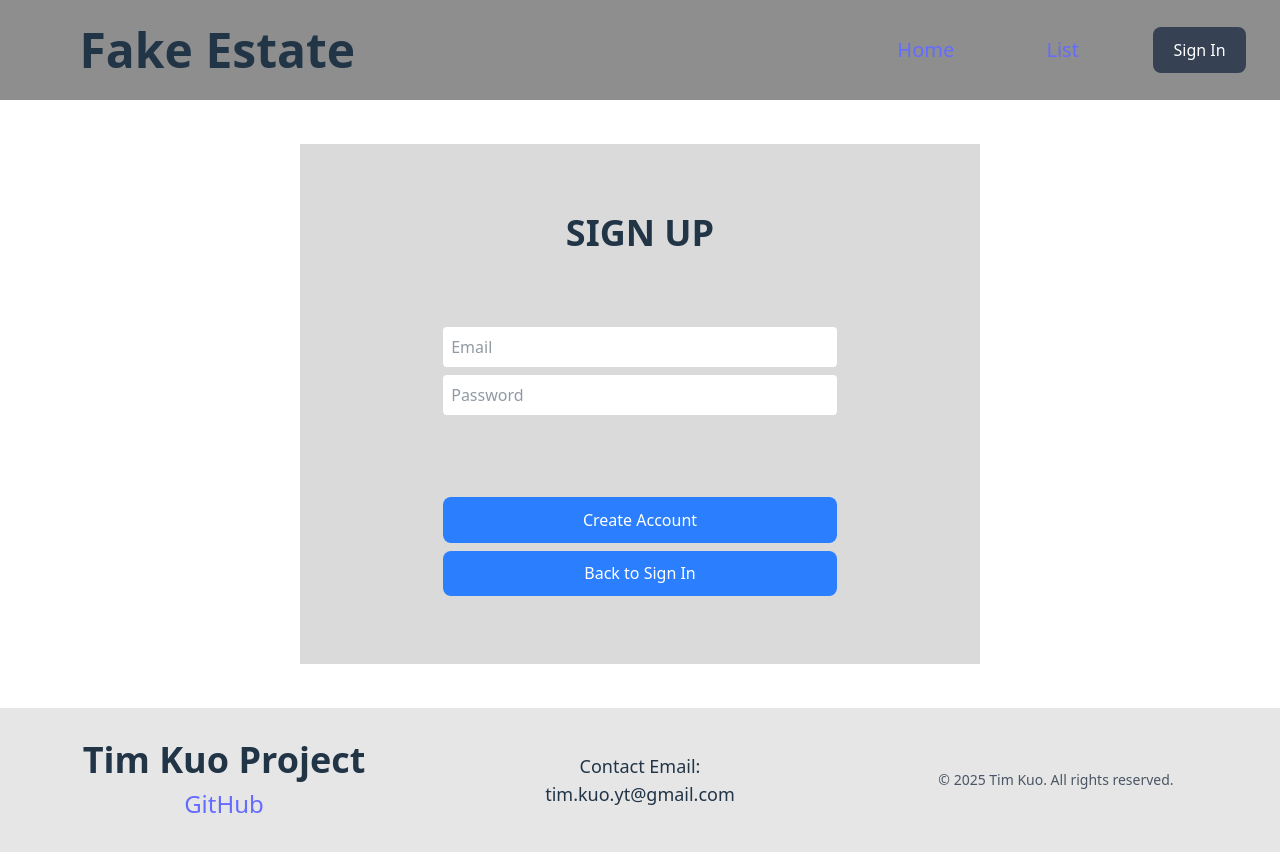
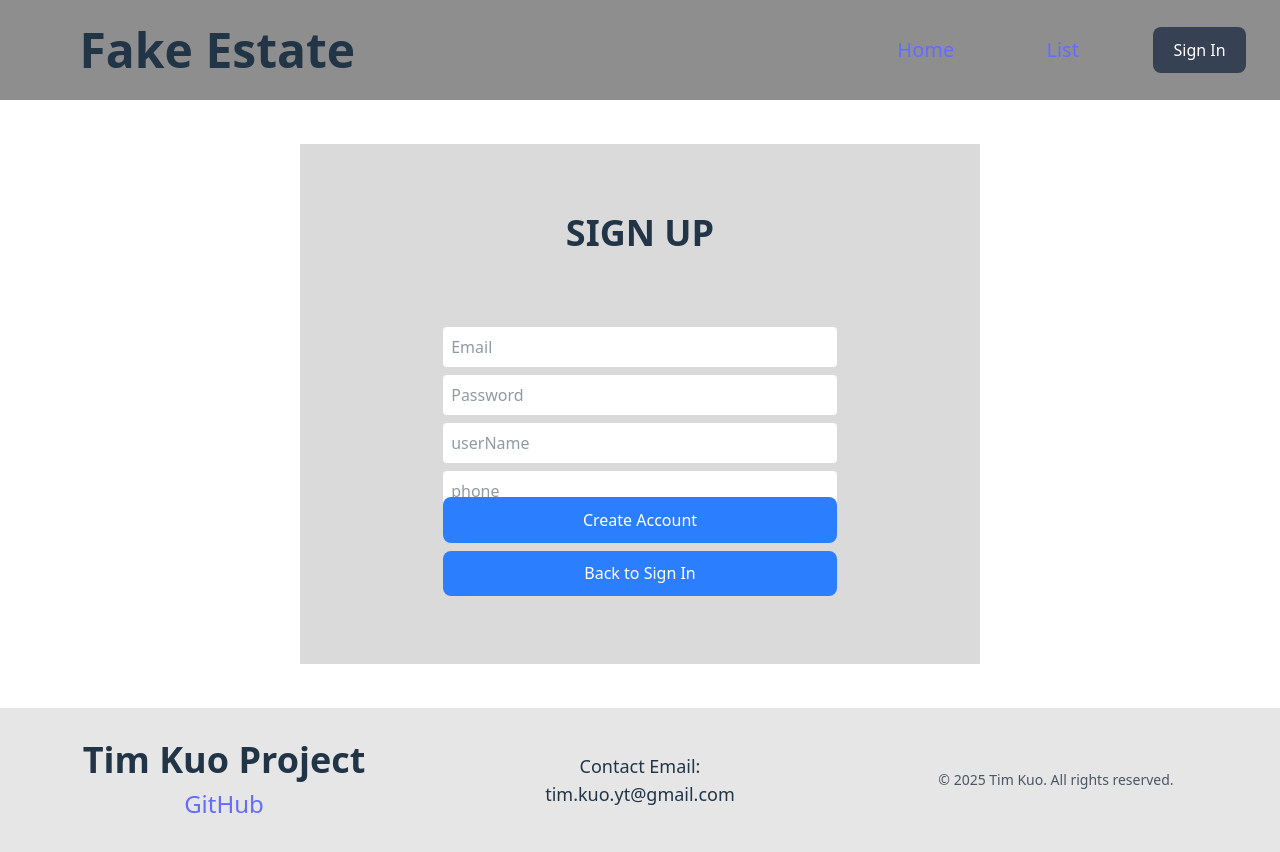
Before and after one commit to TimKuo0927/Estate_Project, a React (Vite) app in the folder Frontend/: page /signIn in a window 1280 px wide. Both pictures are taken after a click on the button "Sign Up". Built offline with nearby package versions, Linux system fonts and the light colour scheme; no server answers.

Commit message:
feat-frontend: add create account page and function

```diff
--- a/Frontend/src/api/User/index.ts
+++ b/Frontend/src/api/User/index.ts
@@ -1,5 +1,5 @@
 import axios from 'axios';
-import { UserLogin, userData } from '../../../model/User/index';
+import { UserLogin, userData, userCreate } from '../../../model/User/index';
 
 export class UserApi {
   private baseUrl: string;
@@ -23,4 +23,9 @@ export class UserApi {
     const res = await axios.get(`${this.baseUrl}/userData`, config);
     return res.data;
   }
+
+  async AddNewUser(userCreate: userCreate): Promise<boolean> {
+    const res = await axios.post(`${this.baseUrl}/addNewUser`, userCreate);
+    return res.data;
+  }
 }
--- a/Frontend/src/page/Client/SignInUp/SignInPage.tsx
+++ b/Frontend/src/page/Client/SignInUp/SignInPage.tsx
@@ -3,9 +3,11 @@ import React, { useState } from 'react';
 import Button from '../../../component/Button/Button';
 import { UserLogin } from '../../../../model/User/index';
 import backendConnector from '../../../api';
+
 type SignInPageProps = {
   SetStatus: React.Dispatch<React.SetStateAction<string>>;
 };
+
 function SignInPage({ SetStatus }: SignInPageProps) {
   const [userData, setUserData] = useState<UserLogin>({
     Email: '',
--- a/Frontend/src/page/Client/SignInUp/SignPage.tsx
+++ b/Frontend/src/page/Client/SignInUp/SignPage.tsx
@@ -1,6 +1,5 @@
-import React, { useState } from 'react';
+import { useState } from 'react';
 
-import Button from '../../../component/Button/Button';
 import SignInPage from './SignInPage';
 import SignUpPage from './SignUpPage';
 function SignPage() {
@@ -9,7 +8,7 @@ function SignPage() {
   return (
     <div className="bg-[#DADADA] h-[65vh] m-3 p-3 grid grid-flow-col grid-rows-3 gap-4">
       {status == 'SignIn' && <SignInPage SetStatus={SetStatus} />}
-      {status == 'SignUp' && <SignUpPage />}
+      {status == 'SignUp' && <SignUpPage SetStatus={SetStatus} />}
     </div>
   );
 }
--- a/Frontend/src/page/Client/SignInUp/SignUpPage.tsx
+++ b/Frontend/src/page/Client/SignInUp/SignUpPage.tsx
@@ -1,13 +1,20 @@
 import React, { useState } from 'react';
 
 import Button from '../../../component/Button/Button';
-import { UserLogin } from '../../../../model/User/index';
+import { userCreate } from '../../../../model/User/index';
 import backendConnector from '../../../api';
 
-function SignUpPage() {
-  const [userData, setUserData] = useState<UserLogin>({
-    Email: '',
-    Password: '',
+type SignUpPageProps = {
+  SetStatus: React.Dispatch<React.SetStateAction<string>>;
+};
+
+function SignUpPage({ SetStatus }: SignUpPageProps) {
+  const [userData, setUserData] = useState<userCreate>({
+    UserEmail: '',
+    PasswordHash: '',
+    UserFullName: '',
+    UserPreferName: '',
+    UserPhone: '',
   });
 
   const handleChange = (e: React.ChangeEvent<HTMLInputElement>) => {
@@ -15,43 +22,68 @@ function SignUpPage() {
     setUserData(prev => ({ ...prev, [name]: value }));
   };
 
-  const handleLogin = async () => {
+  const handleCreate = async () => {
     try {
-      const token = await backendConnector.user.login(userData);
+      const response = await backendConnector.user.AddNewUser(userData);
       // console.log(token)
-      localStorage.setItem('token', token.token);
+      if (response) {
+        console.log('create success');
+        ToSignIn();
+      }
     } catch (err) {
       console.log('Login error');
       console.error(err);
     }
   };
 
+  const ToSignIn = () => {
+    SetStatus('SignIn');
+  };
+
   return (
     <>
       <strong className="text-4xl row-span-1 flex justify-center items-center">SIGN UP</strong>
 
-      <div className="row-span-1 flex flex-col items-center space-y-2">
+      <div className=" space-y-2">
+        <div className="row-span-1 flex flex-col items-center space-y-2">
+          <input
+            type="text"
+            name="UserEmail"
+            placeholder="Email"
+            className="p-2 rounded w-3/5 bg-white"
+            value={userData.UserEmail}
+            onChange={handleChange}
+          />
+          <input
+            type="password"
+            name="PasswordHash"
+            placeholder="Password"
+            className="p-2 rounded w-3/5 bg-white"
+            value={userData.PasswordHash}
+            onChange={handleChange}
+          />
+        </div>
         <input
           type="text"
-          name="Email"
-          placeholder="Email"
+          name="UserFullName"
+          placeholder="userName"
           className="p-2 rounded w-3/5 bg-white"
-          value={userData.Email}
+          value={userData.UserFullName}
           onChange={handleChange}
         />
         <input
-          type="password"
-          name="Password"
-          placeholder="Password"
+          type="text"
+          name="UserPhone"
+          placeholder="phone"
           className="p-2 rounded w-3/5 bg-white"
-          value={userData.Password}
+          value={userData.UserPhone}
           onChange={handleChange}
         />
       </div>
 
       <div className="row-span-1 flex flex-col items-center space-y-2">
         <div className="w-3/5">
-          <Button label={'Create Account'} className="w-full" onClick={handleLogin} />
+          <Button label={'Create Account'} className="w-full" onClick={handleCreate} />
         </div>
         <div className="w-3/5">
           <Button label={'Back to Sign In'} className="w-full" />
```
Also changed, not shown: Frontend/model/User/index.ts (+8 -0 lines).
